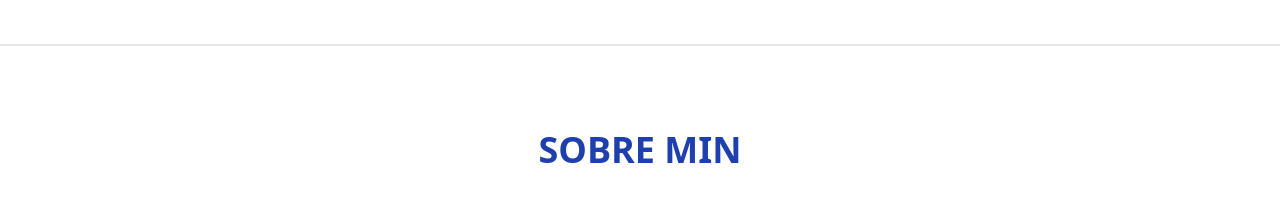
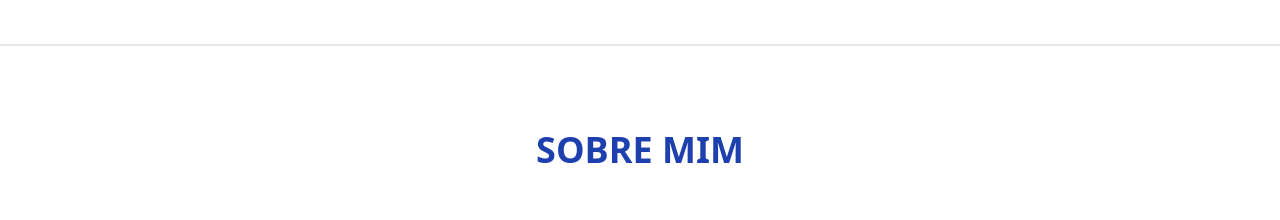
Before and after one commit to MendoncaGabriel/Portfolio, a React (Create React App) app: page / in a window 1280 px wide. Shown: the part 820-1040 px from the top of the page. Built offline with nearby package versions, Linux system fonts and the light colour scheme.

Commit message:
correção

```diff
--- a/src/App.jsx
+++ b/src/App.jsx
@@ -4,7 +4,7 @@ import Footer from "./components/Footer";
 import Habilidades from "./components/Habilidades";
 import Navbar from "./components/Navbar";
 import Projetos from "./components/Projetos";
-import SobreMin from "./components/SobreMin";
+import SobreMim from "./components/SobreMim";
 import './index.css'
 
 import React, { useEffect } from 'react';
@@ -21,7 +21,7 @@ function App() {
         <Navbar/>
         <Apresentacao/><hr />
         <Contatos/><hr />
-        <SobreMin/><hr />
+        <SobreMim/><hr />
         <Habilidades /><hr />
         <Projetos /><hr />
         <Footer />
--- a/src/components/SobreMin.jsx
+++ b/src/components/SobreMim.jsx
@@ -34,7 +34,7 @@ export default function SobreMin() {
         <>
             <section className="p-5 md:p-20 md:pt-5 text-gray-700 min-h-screen flex justify-center items-center" id="sobre">
                 <div className="mt-16">
-                    <Titulo text="SOBRE MIN" />
+                    <Titulo text="SOBRE MIM" />
                     <div className="md:flex items-center justify-around md:space-x-20 mt-10">
                         <img
                             className="md:w-1/3 mb-5 md:mb-0"
```
